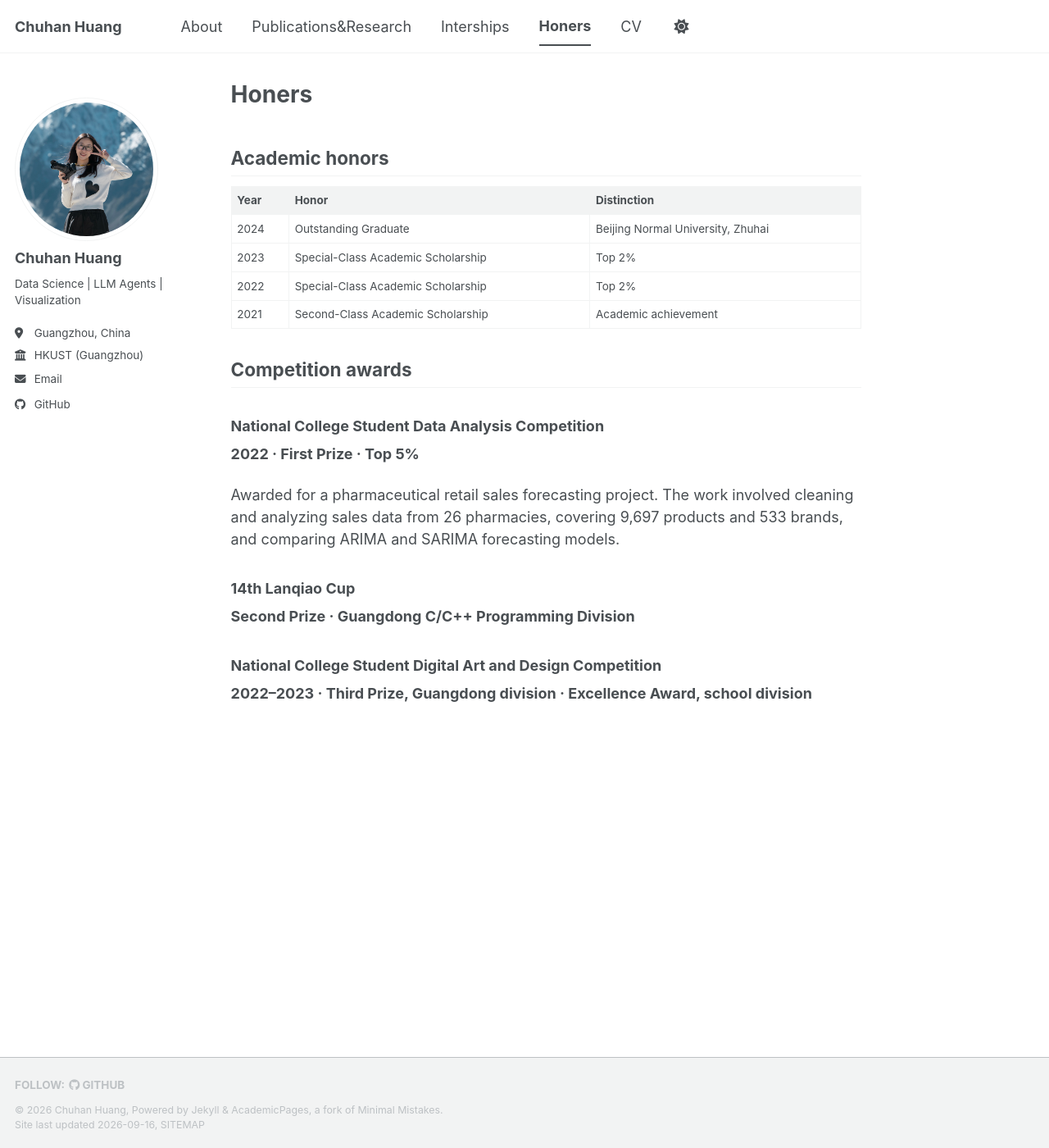
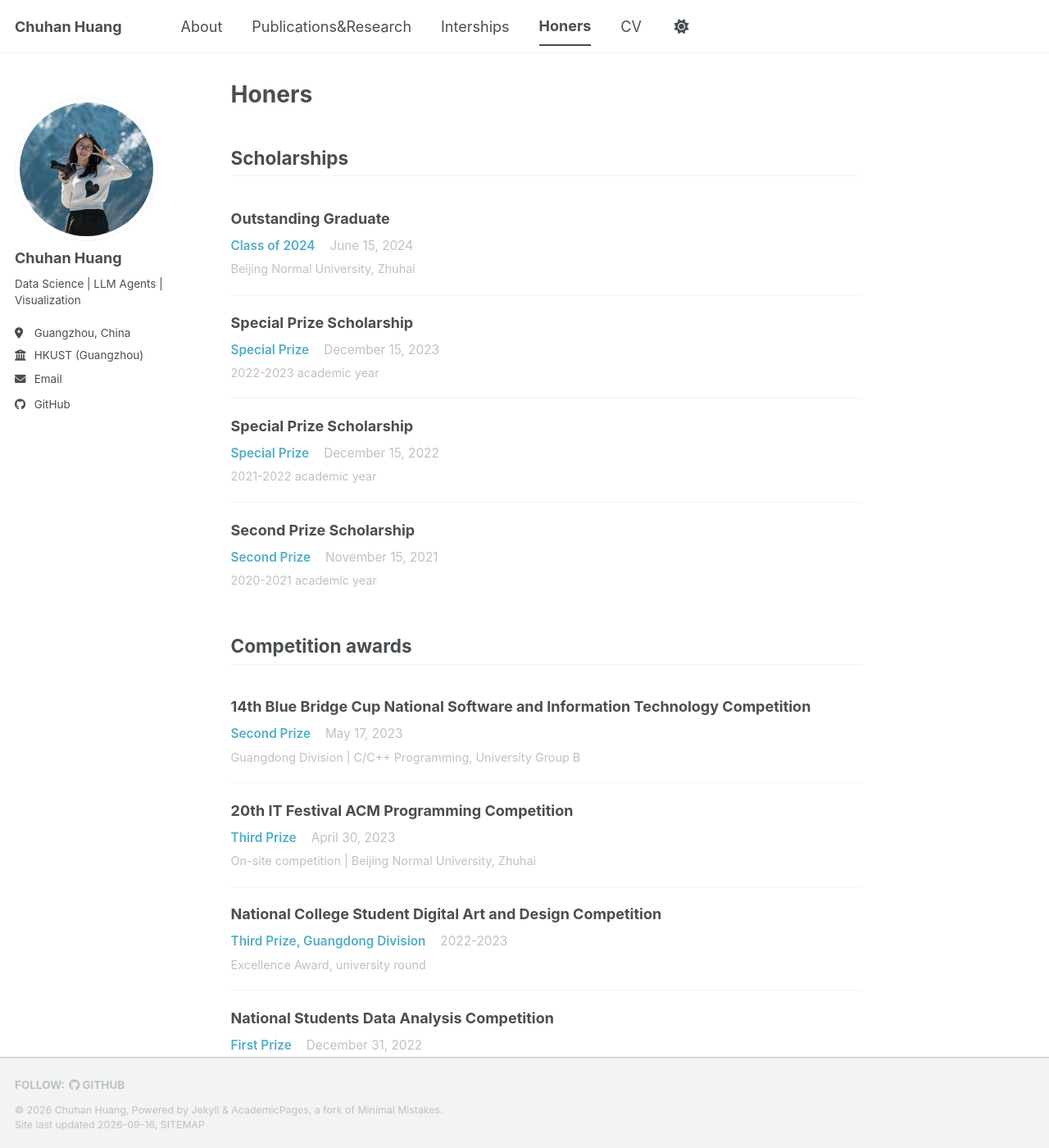
Before and after one commit to chuuBTS/chuuBTS.github.io, a Jekyll site: the page built from _pages/honors.md, in a window 1280 px wide and 1400 px high. Shown: the whole window at 82% size. Built offline with Jekyll 4.4.1, drawn with Linux system fonts in a browser that asks for light colours; a style sheet for code colours, icons or effects is not loaded; some of the changed text lies outside the part shown.

Commit message:
Refresh honors with complete award history and unified list styling

```diff
--- /dev/null
+++ b/_data/honors.yml
@@ -0,0 +1,61 @@
+scholarships:
+- title: Outstanding Graduate
+  date: June 15, 2024
+  award: Class of 2024
+  context: Beijing Normal University, Zhuhai
+- title: Special Prize Scholarship
+  date: December 15, 2023
+  award: Special Prize
+  context: 2022-2023 academic year
+- title: Special Prize Scholarship
+  date: December 15, 2022
+  award: Special Prize
+  context: 2021-2022 academic year
+- title: Second Prize Scholarship
+  date: November 15, 2021
+  award: Second Prize
+  context: 2020-2021 academic year
+competitions:
+- title: 14th Blue Bridge Cup National Software and Information Technology Competition
+  date: May 17, 2023
+  award: Second Prize
+  context: Guangdong Division | C/C++ Programming, University Group B
+- title: 20th IT Festival ACM Programming Competition
+  date: April 30, 2023
+  award: Third Prize
+  context: On-site competition | Beijing Normal University, Zhuhai
+- title: National College Student Digital Art and Design Competition
+  date: 2022-2023
+  award: Third Prize, Guangdong Division
+  context: Excellence Award, university round
+- title: National Students Data Analysis Competition
+  date: December 31, 2022
+  award: First Prize
+  context: Top 5%
+- title: National Students Data Analysis Popular Science Knowledge Competition
+  date: December 15, 2022
+  award: First Prize
+- title: China Collegiate Algorithm Design & Programming Challenge Contest
+  date: July 15, 2022
+  award: Bronze Prize
+  context: Summer contest
+- title: 13th Blue Bridge Cup National Software and Information Technology Competition
+  date: May 27, 2022
+  award: Third Prize
+  context: Guangdong Division | C/C++ Programming, University Group B
+- title: 19th IT Festival ACM Programming Competition
+  date: May 1, 2022
+  award: Third Prize
+  context: On-site competition | Beijing Normal University, Zhuhai
+- title: China Collegiate Algorithm Design & Programming Challenge Contest
+  date: March 29, 2022
+  award: Bronze Prize
+  context: Winter contest
+- title: Qingma Challenge Cup College Student Entrepreneurship Plan Competition
+  date: September 1, 2021
+  award: Third Prize
+  context: Beijing Normal University, Zhuhai
+- title: ACM Freshman Programming Competition
+  date: December 5, 2020
+  award: Third Prize
+  context: School of Information Technology, Beijing Normal University, Zhuhai
--- /dev/null
+++ b/_includes/award-list.html
@@ -0,0 +1,9 @@
+<ul class="award-list">
+  {% for award in include.awards %}
+  <li class="award-entry">
+    <h3 class="award-title">{{ award.title | escape }}</h3>
+    <p class="award-meta"><span class="award-level">{{ award.award | escape }}</span><span class="award-date">{{ award.date | escape }}</span></p>
+    {% if award.context %}<p class="award-context">{{ award.context | escape }}</p>{% endif %}
+  </li>
+  {% endfor %}
+</ul>
--- a/_pages/honors.md
+++ b/_pages/honors.md
@@ -6,27 +6,10 @@ redirect_from:
   - /awards/
 ---
 
-## Academic honors
+## Scholarships
 
-| Year | Honor | Distinction |
-| --- | --- | --- |
-| 2024 | Outstanding Graduate | Beijing Normal University, Zhuhai |
-| 2023 | Special-Class Academic Scholarship | Top 2% |
-| 2022 | Special-Class Academic Scholarship | Top 2% |
-| 2021 | Second-Class Academic Scholarship | Academic achievement |
+{% include award-list.html awards=site.data.honors.scholarships %}
 
 ## Competition awards
 
-### National College Student Data Analysis Competition
-
-**2022 · First Prize · Top 5%**
-
-Awarded for a pharmaceutical retail sales forecasting project. The work involved cleaning and analyzing sales data from 26 pharmacies, covering 9,697 products and 533 brands, and comparing ARIMA and SARIMA forecasting models.
-
-### 14th Lanqiao Cup
-
-**Second Prize · Guangdong C/C++ Programming Division**
-
-### National College Student Digital Art and Design Competition
-
-**2022–2023 · Third Prize, Guangdong division · Excellence Award, school division**
+{% include award-list.html awards=site.data.honors.competitions %}
--- a/_sass/_personal.scss
+++ b/_sass/_personal.scss
@@ -27,6 +27,41 @@
 
 .author__avatar img { object-fit: cover; }
 
+.page__content .award-list {
+  list-style: none;
+  padding: 0;
+  margin: 1rem 0 2rem;
+
+  .award-entry {
+    margin: 0;
+    padding: 1.1rem 0;
+    border-bottom: 1px solid var(--global-border-color);
+    break-inside: avoid;
+  }
+  .award-entry:last-child { border-bottom: 0; }
+  .award-title {
+    margin: 0 0 0.5rem;
+    font-size: 1em;
+    line-height: 1.5;
+    font-weight: 650;
+  }
+  .award-meta {
+    display: flex;
+    flex-wrap: wrap;
+    align-items: baseline;
+    gap: 0.3rem 1rem;
+    margin: 0;
+    font-size: 0.85em;
+  }
+  .award-level { color: var(--global-link-color); font-weight: 600; }
+  .award-date { color: var(--global-text-color-light); }
+  .award-context {
+    margin: 0.3rem 0 0;
+    font-size: 0.8em;
+    color: var(--global-text-color-light);
+  }
+}
+
 @media (max-width: 600px) {
   .profile-intro { padding-left: 1rem; }
   .profile-eyebrow { letter-spacing: 0.04em; }
```
